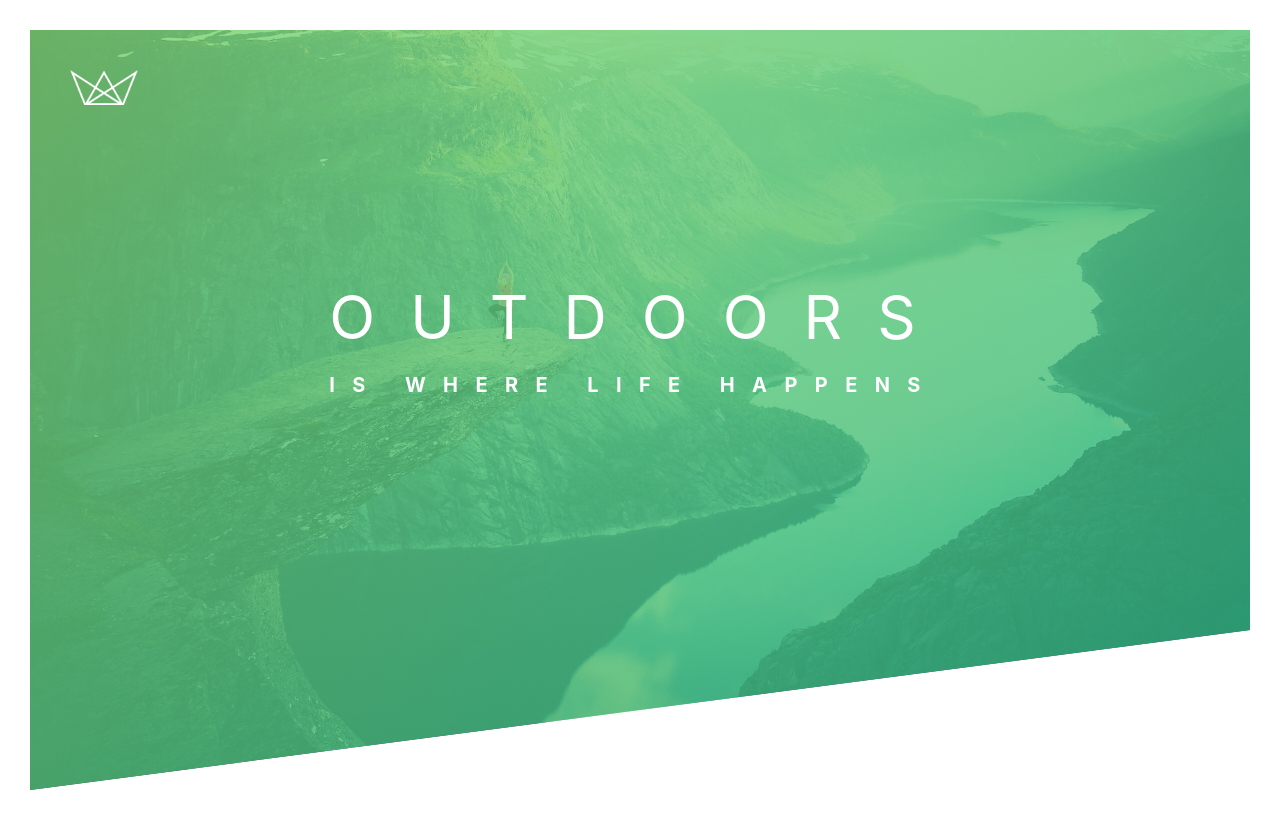
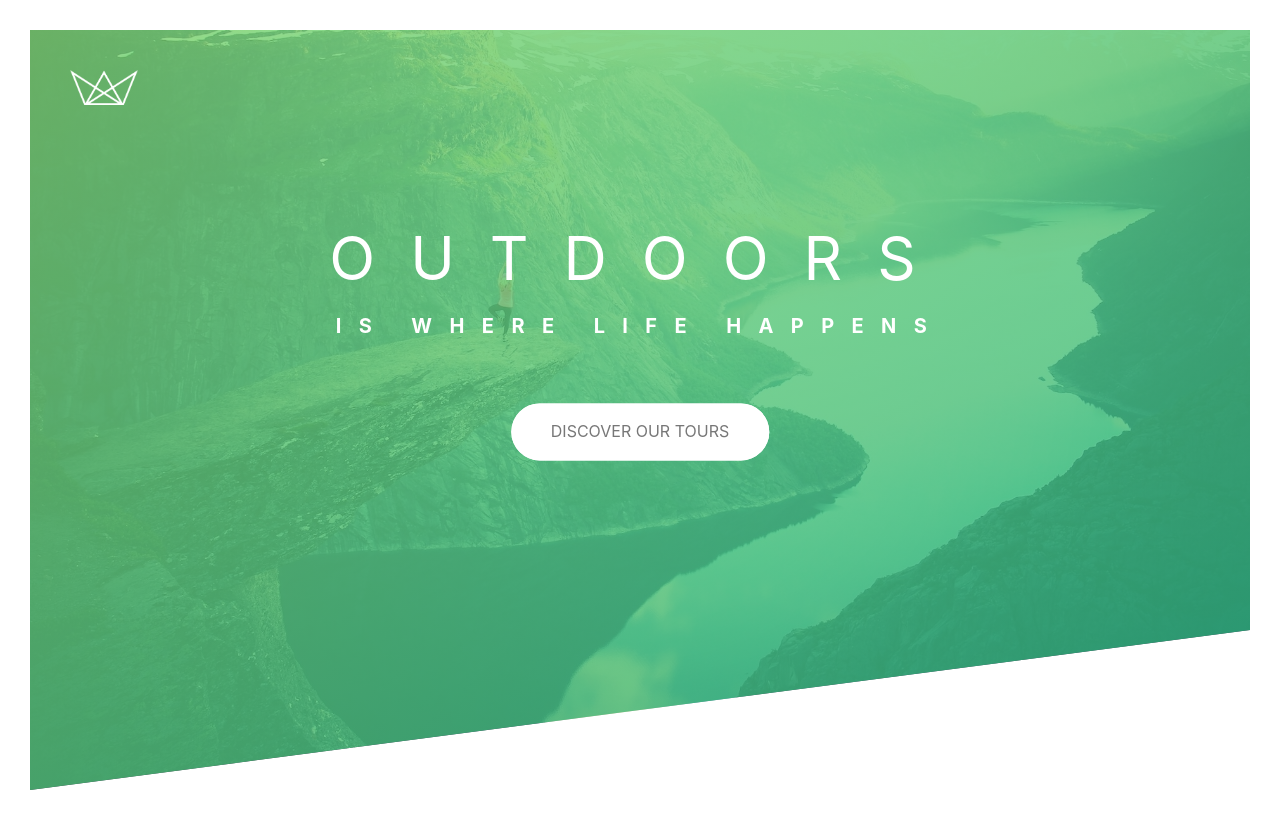
Before and after one commit to mj305/OutdoorsTours, a React (Create React App) app: page / in a window 1280 px wide. Built offline with nearby package versions, Linux system fonts and the light colour scheme; a web font is replaced by a local one.

Commit message:
button animation complete

```diff
--- a/src/Components/Header/Header.css
+++ b/src/Components/Header/Header.css
@@ -48,6 +48,7 @@
 }
 
 .text-box {
+  text-align: center;
   position: absolute;
   top: 40%;
   left: 50%;
@@ -59,6 +60,7 @@
   text-transform: uppercase;
 
   backface-visibility: hidden;
+  margin-bottom: 60px;
 }
 
 .heading-primary-main {
@@ -110,3 +112,69 @@
     transform: translate(0);
   }
 }
+
+@keyframes moveInBottom {
+  0% {
+    opacity: 0;
+    transform: translateY(100px);
+  }
+
+  100% {
+    opacity: 1;
+    transform: translate(0);
+  }
+}
+
+.btn:link,
+.btn:visited {
+  position: relative;
+  text-transform: uppercase;
+  text-decoration: none;
+  padding: 15px 40px;
+  display: inline-block;
+
+  transition: all 0.2s;
+}
+
+.btn:hover {
+  transform: translateY(-3px);
+  box-shadow: 0 10px 20px rgba(0, 0, 0, 0.2);
+}
+
+.btn:active {
+  transform: translateY(-1px);
+  box-shadow: 0 5px 10px rgba(0, 0, 0, 0.2);
+}
+
+.btn-white {
+  background-color: #fff;
+  border-radius: 5rem;
+  color: #777;
+}
+
+.btn::after {
+  content: "";
+  display: inline-block;
+  height: 100%;
+  width: 100%;
+  border-radius: 100px;
+  position: absolute;
+  top: 0;
+  left: 0;
+  z-index: -1;
+  transition: all 0.4s;
+}
+
+.btn-white::after {
+  background-color: white;
+}
+
+.btn:hover::after {
+  transform: scaleX(1.4) scaleY(1.6);
+  opacity: 0;
+}
+
+.btn-animated {
+  animation: moveInBottom 0.5s ease-out 0.75s;
+  animation-fill-mode: backwards;
+}
--- a/src/Components/Header/Header.js
+++ b/src/Components/Header/Header.js
@@ -14,6 +14,10 @@
           <span className="heading-primary-main">Outdoors</span>
           <span className="heading-primary-sub"> is Where Life Happens</span>
         </h1>
+
+        <a href="#" className="btn btn-white btn-animated">
+          Discover Our Tours
+        </a>
       </div>
     </header>
   );
```
